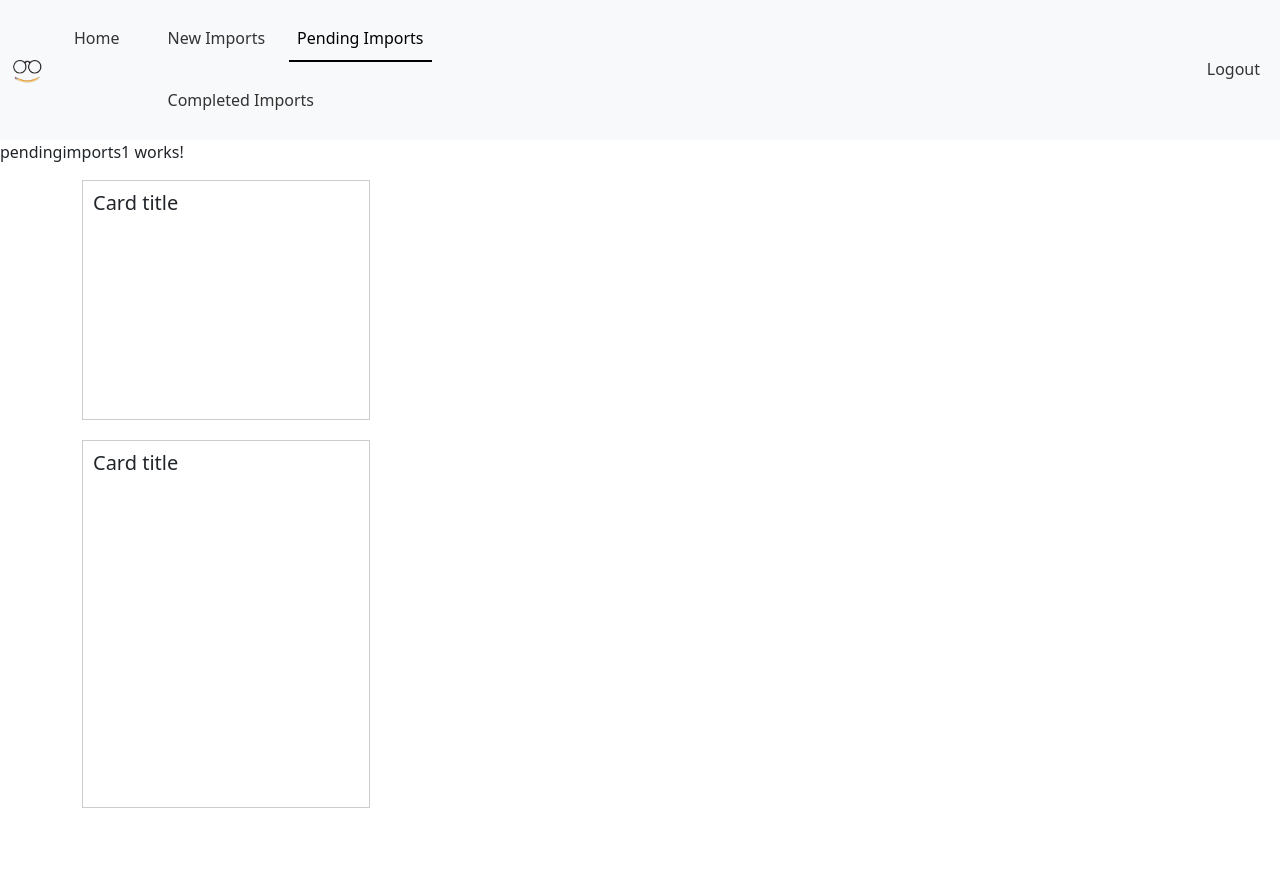
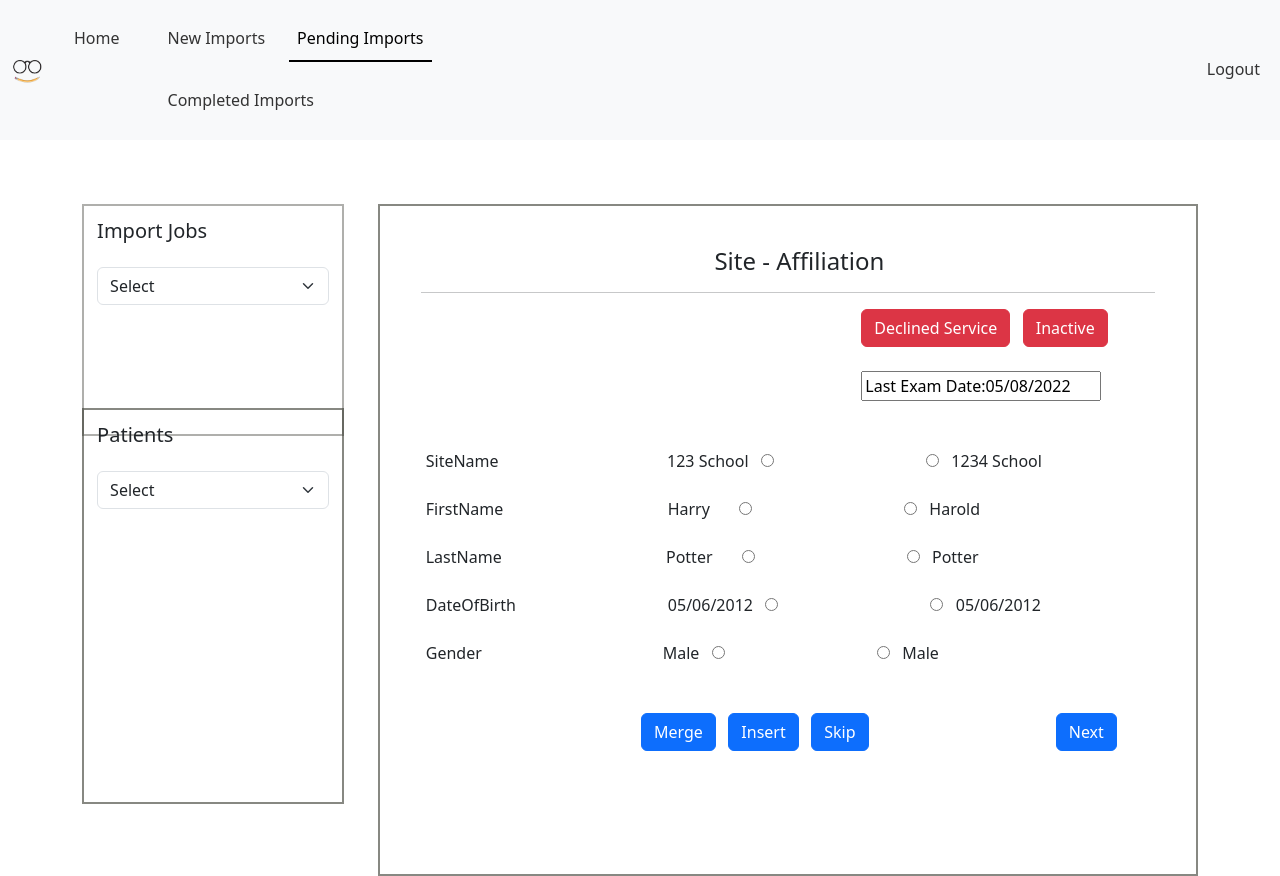
Before and after one commit to SrinuSamarothu/PatientImport, an Angular app in the folder PatientImport/PatientImport/: page /PendingImport1 in a window 1280 px wide. Before the commit the page ends 828 px from the top, so only its background shows below. Built offline with nearby package versions, Linux system fonts and the light colour scheme.

Commit message:
"Pending Imports"

```diff
--- a/PatientImport/PatientImport/src/app/PendingImports/pendingimports1/pendingimports1.component.css
+++ b/PatientImport/PatientImport/src/app/PendingImports/pendingimports1/pendingimports1.component.css
@@ -1,19 +1,72 @@
-/* .main-div{
-    position: relative;
-    display: flex;
-    flex-direction:  column;
-    gap: 10%;
-    padding-bottom: 5%;
-    width : 94%;
-} */
+.cen{
+  justify-content: center;
+  padding-left: 40%;
+}
+
+.radio-container {
+  display: flex;
+  /* justify-content: space-between;
+  align-items: center; */
+  gap: 20%;
+}
+
+label {
+  display: flex;
+  align-items: center;
+}
+
+.o[type="radio"] {
+  order: 2; /* Reorder the radio buttons */
+  margin-right: 5px; /* Adjust as needed */
+}
+
+.label-text {
+  order: 1; /* Reorder the label text */
+  margin-left: 5px; /* Adjust as needed */
+}
+.moo{
+  padding-left: 30%;
+}
+
 
 .container {
-    display: flex;
-    flex-direction: column; /* Stacks child elements vertically */
-  }
+  padding-top: 5%;
+  display: grid;
+  grid-template-areas:
+    "top middle middle "
+    "top middle middle"
+    "bottom middle middle";
+  grid-template-columns: 1fr 2fr 1fr;
+  grid-template-rows: 1fr 2fr 1fr;
+  gap: 3%;
+  height: 400px;
+}
 
-  .child {
-    margin-bottom: 20px; /* Adds a gap of 20px between child divs */
-    padding: 10px;
-    border: 1px solid #ccc;
-  }
+.move{
+  padding-left: 60%;
+}
+
+.top {
+  grid-area: top;
+  border: 2px solid rgba(56, 57, 48, 0.4);
+   width: 100%;
+  height: 120%;
+  padding : 5%;
+}
+
+
+.middle {
+  grid-area: middle;
+  border: 2px solid rgba(56, 57, 48, 0.6);
+  height: 200%;
+  padding : 5%;
+}
+
+
+.bottom {
+  grid-area: bottom;
+  border: 2px solid rgba(56, 57, 48, 0.6);
+  width: 100%;
+  height: 300%;
+  padding : 5%;
+}
--- a/PatientImport/PatientImport/src/app/PendingImports/pendingimports1/pendingimports1.component.html
+++ b/PatientImport/PatientImport/src/app/PendingImports/pendingimports1/pendingimports1.component.html
@@ -1,32 +1,132 @@
-<p>pendingimports1 works!</p>
+<div class="container">
+  <div class="top">
+    <h5 class="card-title">Import Jobs</h5>
+    <br>
+    <form class="d-flex ta" role="search">
+      <div class="input-group mb-3">
+        <select class="form-select" id="inputGroupSelect01">
+          <option selected>Select</option>
+          <option value="1">One</option>
+          <option value="2">Two</option>
+          <option value="3">Three</option>
+        </select>
+      </div>
+    </form>
+  </div>
+  <div class="middle">
+    <h4 class="cen">Site - Affiliation</h4>
+    <hr>
+    <div class="move">
+      <button type="button" class="btn btn-danger">Declined Service</button>&nbsp;&nbsp;
+      <button type="button" class="btn btn-danger">Inactive</button>
+    </div>
+    <br>
+    <div class="move">
+      <input type="text" style="width: 240px;" value="Last Exam Date:05/08/2022" readonly>
+    </div>
+    <br><br>
 
-<!-- <div class="card" style="width: 18rem;">
-    <ul class="list-group list-group-flush">
-      <li class="list-group-item">An item</li>
-      <li class="list-group-item">A second item</li>
-      <li class="list-group-item">A third item</li>
-    </ul>
-    <div class="card-footer">
-      Card footer
+    <div class="radio-container">
+      <label>
+        <!-- <input type="radio" class="o" name="option" value="option1"> -->
+        <span class="label-text">SiteName&nbsp;&nbsp;&nbsp;&nbsp;</span>
+      </label>
+      <label>
+        <input type="radio" class="o" name="option" value="option2">
+        <span class="label-text">123 School&nbsp; &nbsp;</span>
+      </label>
+      <label>
+        <input type="radio" name="option" value="option3">
+        <span >&nbsp; &nbsp;1234 School</span>
+      </label>
     </div>
-  </div> -->
+<br>
+        <div class="radio-container">
+      <label>
+        <!-- <input type="radio" class="o" name="option" value="option1"> -->
+        <span class="label-text">FirstName&nbsp; &nbsp;</span>
+      </label>
+      <label>
+        <input type="radio" class="o" name="option" value="option2">
+        <span class="label-text">Harry&nbsp; &nbsp; &nbsp;&nbsp;&nbsp;</span>
+      </label>
+      <label>
+        <input type="radio" name="option" value="option3">
+        <span >&nbsp; &nbsp;Harold</span>
+      </label>
+    </div>
+<br>
+    <div class="radio-container">
+      <label>
+        <!-- <input type="radio" class="o" name="option" value="option1"> -->
+        <span class="label-text">LastName&nbsp; &nbsp;</span>
+      </label>
+      <label>
+        <input type="radio" class="o" name="option" value="option2">
+        <span class="label-text">Potter&nbsp; &nbsp; &nbsp;&nbsp;&nbsp;</span>
+      </label>
+      <label>
+        <input type="radio" name="option" value="option3">
+        <span >&nbsp; &nbsp;Potter</span>
+      </label>
+    </div>
+<br>
+    <div class="radio-container">
+      <label>
+        <!-- <input type="radio" class="o" name="option" value="option1"> -->
+        <span class="label-text">DateOfBirth</span>
+      </label>
+      <label>
+        <input type="radio" class="o" name="option" value="option2">
+        <span class="label-text">05/06/2012&nbsp; &nbsp;</span>
+      </label>
+      <label>
+        <input type="radio" name="option" value="option3">
+        <span >&nbsp; &nbsp;05/06/2012</span>
+      </label>
+    </div>
+<br>
+    <div class="radio-container">
+      <label>
+        <!-- <input type="radio" class="o" name="option" value="option1"> -->
+        <span class="label-text">Gender&nbsp; &nbsp;&nbsp; &nbsp;&nbsp; </span>
+      </label>
+      <label>
+        <input type="radio" class="o" name="option" value="option2">
+        <span class="label-text">Male&nbsp; &nbsp;</span>
+      </label>
+      <label>
+        <input type="radio" name="option" value="option3">
+        <span >&nbsp; &nbsp;Male</span>
+      </label>
+    </div>
 
-  <div class="container">
 
-  <div class="child" style="width: 18rem; height: 15rem;">
-    <!-- <img src="..." class="card-img-top" alt="..."> -->
-    <div class="card-body">
-      <h5 class="card-title">Card title</h5>
-      <!-- <p class="card-text">Some quick example text to build on the card title and make up the bulk of the card's content.</p>
-      <a href="#" class="btn btn-primary">Go somewhere</a> -->
-    </div>
+
+<br><br>
+
+
+<div class="moo">
+<button type="button" class="btn btn-primary">Merge</button>&nbsp;&nbsp;
+<button type="button" class="btn btn-primary">Insert</button>&nbsp;&nbsp;
+<button type="button" class="btn btn-primary">Skip</button>&nbsp;&nbsp;&nbsp;&nbsp;&nbsp;&nbsp;&nbsp;&nbsp;&nbsp;&nbsp;&nbsp;&nbsp;&nbsp;&nbsp;&nbsp;&nbsp;&nbsp;&nbsp;&nbsp;&nbsp;&nbsp;&nbsp;&nbsp;&nbsp;&nbsp;&nbsp;&nbsp;&nbsp;&nbsp;&nbsp;&nbsp;&nbsp;&nbsp;&nbsp;&nbsp;&nbsp;&nbsp;&nbsp;&nbsp;&nbsp;&nbsp;&nbsp;&nbsp;&nbsp;
+<button type="button" class="btn btn-primary">Next</button>
+
+</div>
+
   </div>
-  <div class="child" style="width: 18rem; height: 23rem;">
-    <!-- <img src="..." class="card-img-top" alt="..."> -->
-    <div class="card-body">
-      <h5 class="card-title">Card title</h5>
-      <!-- <p class="card-text">Some quick example text to build on the card title and make up the bulk of the card's content.</p>
-      <a href="#" class="btn btn-primary">Go somewhere</a> -->
-    </div>
+  <div class="bottom">
+    <h5 class="card-title">Patients</h5>
+    <br>
+    <form class="d-flex" role="search">
+      <div class="input-group mb-3">
+        <select class="form-select" id="inputGroupSelect01">
+          <option selected>Select</option>
+          <option value="1">One</option>
+          <option value="2">Two</option>
+          <option value="3">Three</option>
+        </select>
+      </div>
+    </form>
   </div>
 </div>
```
